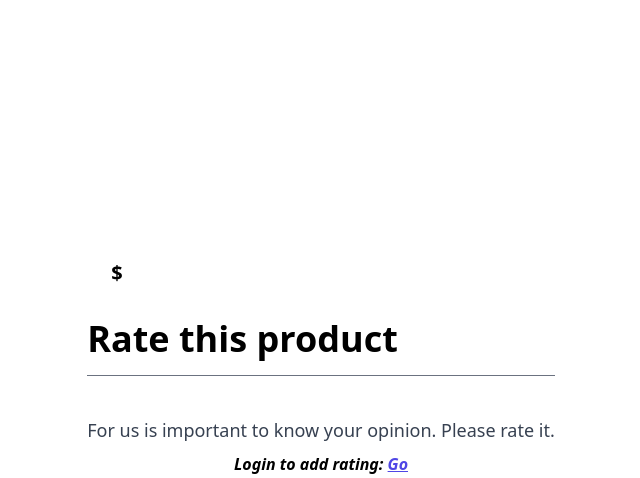
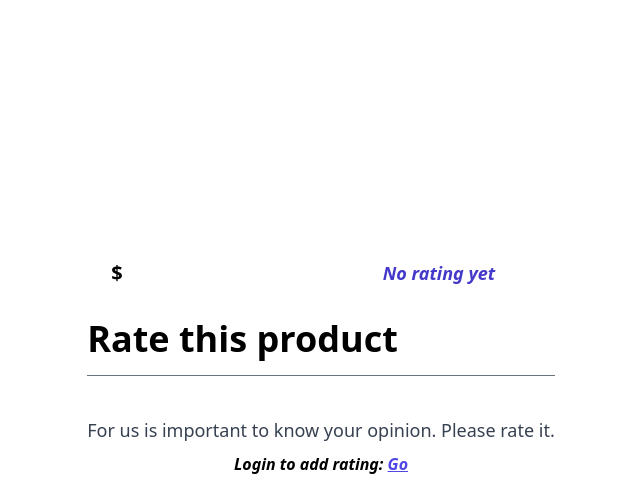
Before and after one commit to andresagab/py_coffe_shop, a Django app: page /add-product-rating in a window 1280 px wide. Shown: the part 274-752 px from the top of the page, without its empty margins (319-959 px from the left). Run offline with Django 5.2, Linux system fonts and the light colour scheme; the visitor is signed in with stand-in values (Sample User, id 1); some libraries are stand-ins or nearby versions.

Commit message:
v0.13.0 Update info_product.html
Update it to display the rating avg, also update Product model to fix 'get_avg_rating' function

```diff
--- a/products/models/Product.py
+++ b/products/models/Product.py
@@ -12,4 +12,4 @@ class Product(models.Model):
         return self.name
 
     def get_avg_rating(self):
-        return self.productrating_set.aggregate(models.Avg("rating"))
+        return self.productrating_set.aggregate(models.Avg("rating")).get("rating__avg")
--- a/products/templates/products/info_product.html
+++ b/products/templates/products/info_product.html
@@ -22,8 +22,16 @@
                         <p class="font-normal text-lg text-gray-700">{{ product.description }}</p>
                     {% endif %}
                 </header>
-                <footer class="flex items-center w-full">
+                <footer class="flex items-center justify-between w-full">
                     <h3 class="font-semibold text-black text-xl justify-self-start">${{ product.price }}</h3>
+                    {% if product.productrating_set.count > 0 %}
+                        <div class="flex items-center gap-1">
+                            <span class="font-bold text-lg text-slate-700 italic">{{ product.get_avg_rating }}</span>
+                            {% include "icons/star_filled.svg" %}
+                        </div>
+                    {% else %}
+                    	<span class="font-bold text-lg text-indigo-700 italic">No rating yet</span></span>
+                    {% endif %}
                 </footer>
             </article>
         </article>
```
